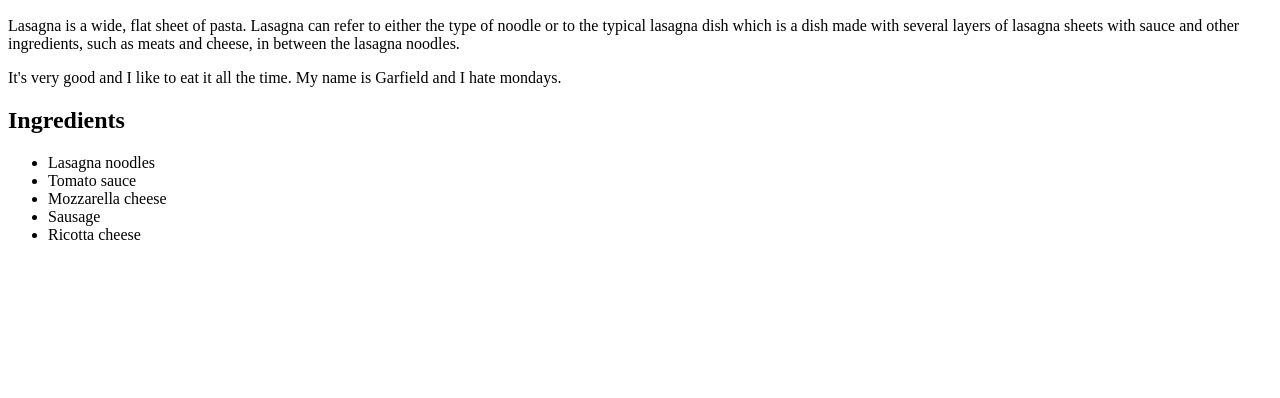
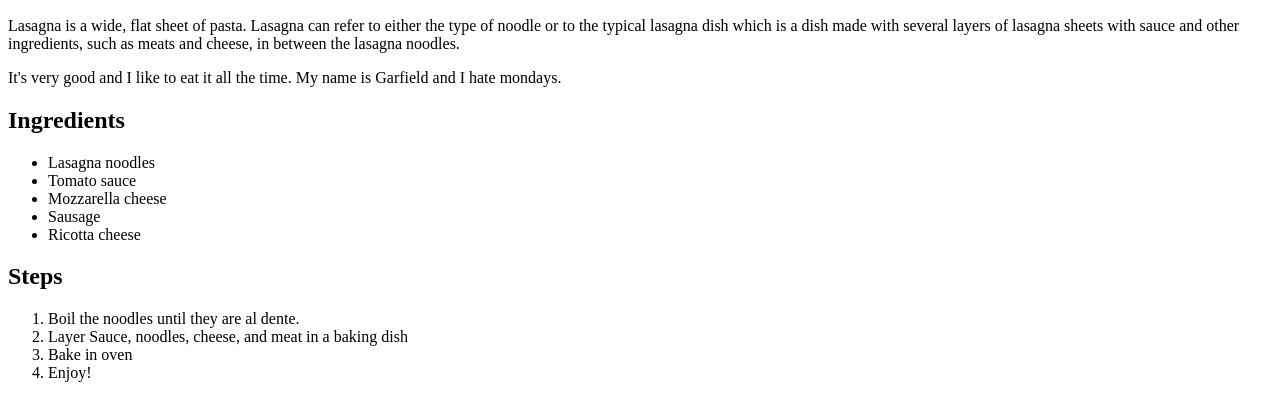
Before and after one commit to braydencurtis/odin-recipes, a plain HTML site: page lasagna.html in a window 1280 px wide. Shown: the part 434-832 px from the top of the page. Before the commit the page ends 800 px from the top, so only its background shows below. Drawn offline with Linux system fonts and the light colour scheme.

Commit message:
Add cooking directions ordered list

```diff
--- a/lasagna.html
+++ b/lasagna.html
@@ -19,5 +19,12 @@
             <li>Sausage</li>
             <li>Ricotta cheese</li>
         </ul>
+        <h2>Steps</h2>
+        <ol>
+            <li>Boil the noodles until they are al dente.</li>
+            <li>Layer Sauce, noodles, cheese, and meat in a baking dish</li>
+            <li>Bake in oven</li>
+            <li>Enjoy!</li>
+        </ol>
     </body>
 </html>
```
